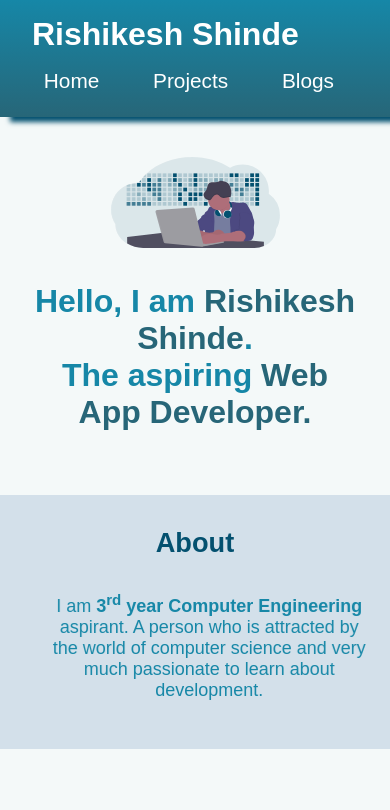
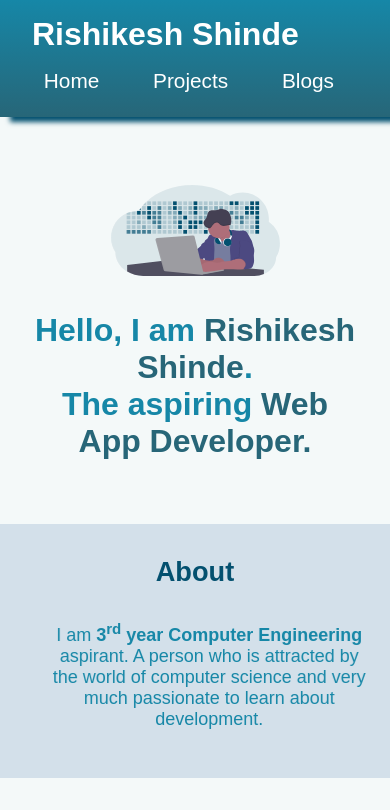
Before and after one commit to rdshinde/rishikesh-shinde-portfolio, a plain HTML site: page index.html in a window 390 px wide. Shown: the top 810 px of the page. Drawn offline with Linux system fonts and the light colour scheme; a web font is replaced by a local one.

Commit message:
Update style.css

```diff
--- a/style.css
+++ b/style.css
@@ -205,7 +205,8 @@ footer > a {
   }
 
   .hero-img{
-    padding-top: 25%;
+    margin-top:10vh;
+    padding-top: 5vh;
     width: 20vh;
   }
   .technologies-logos {
```
